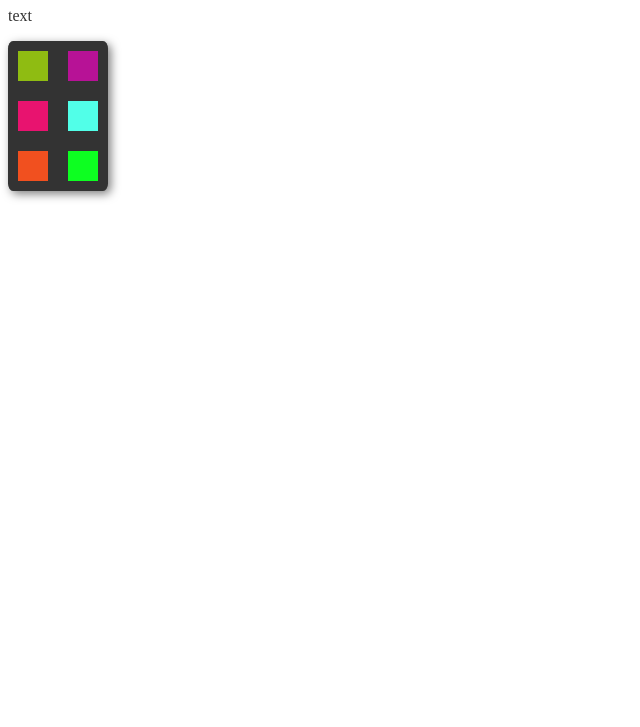
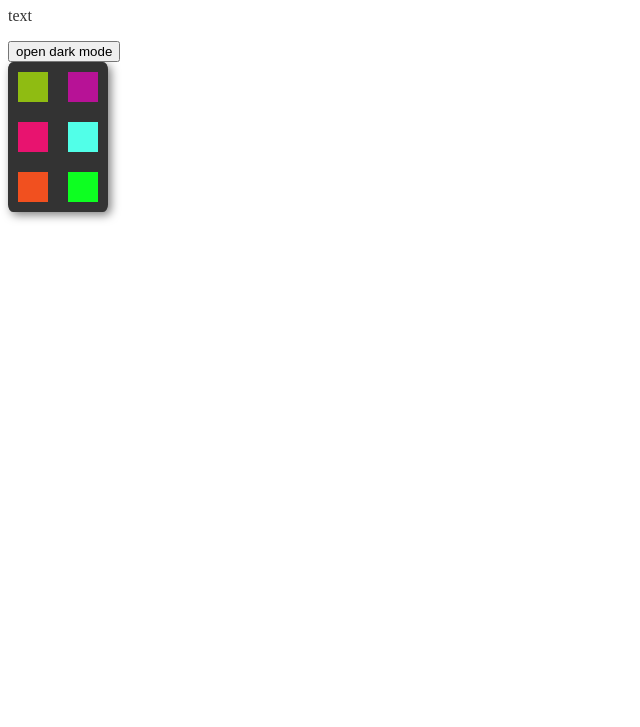
Before and after one commit to hernandoabella/color-mode-selector, a plain HTML site: page index.html in a window 1280 px wide. Shown: the part 73-800 px from the top of the page, without its empty margins (0-640 px from the left). Drawn offline with Linux system fonts and the light colour scheme.

Commit message:
Update index.html

```diff
--- a/index.html
+++ b/index.html
@@ -11,7 +11,7 @@
     <h1>title</h1>
     <p>text</p>
     <div class="container">
-
+        <button>open dark mode</button>
         <div class="colorsContainer">
           <div class="color color1"></div>
           <div class="color color2"></div>
```
